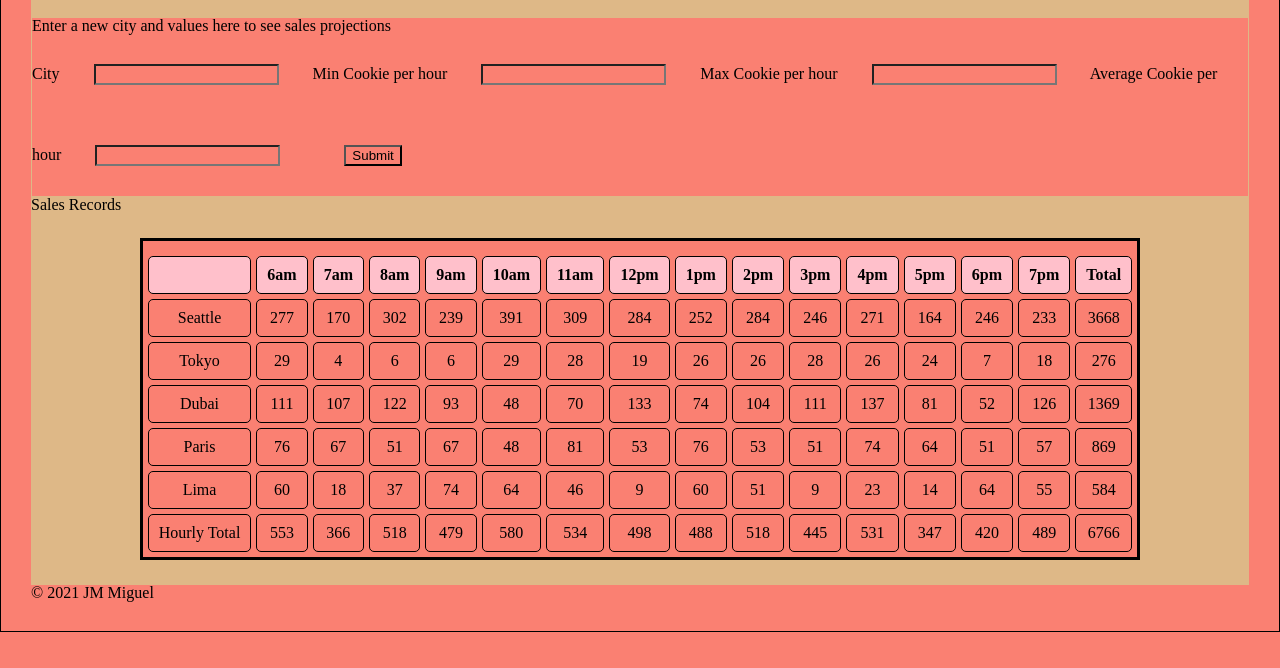
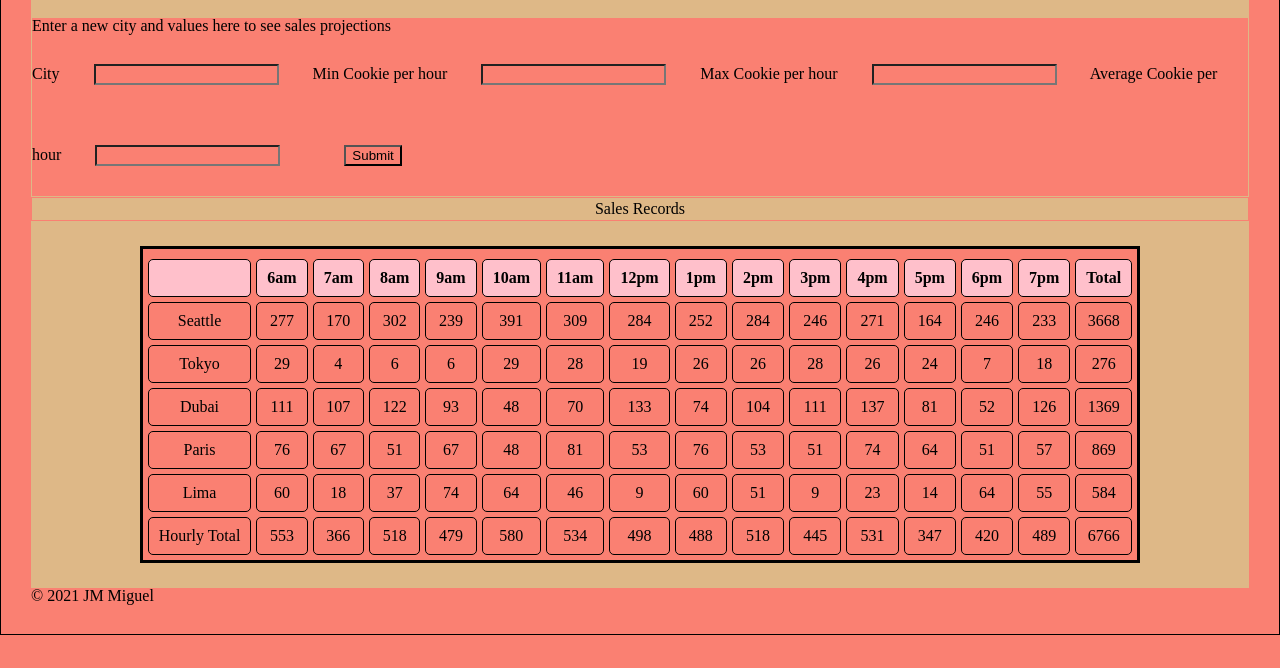
Before and after one commit to jamiguel23/cookie-stand, a plain HTML site: page sales.html in a window 1280 px wide. Shown: the part 132-800 px from the top of the page. Drawn offline with Linux system fonts and the light colour scheme.

Commit message:
cleaned up white space, edited sales HTML, ready for submit

```diff
--- a/css/style.css
+++ b/css/style.css
@@ -30,7 +30,9 @@ th {
 
 h1, h2{
   text-align: center;
+  font-family: 'Times New Roman', Times, serif;
 }
+
 
 header {
   width: 50%;
@@ -51,8 +53,8 @@ body {
   min-height: 90px;
 }
 
-#locations{
-  border: 3px solid black;
+#locations, h2{
+  border: 1px solid salmon;
   background-color: burlywood;
   text-align: center;
   padding: 3px;
@@ -71,6 +73,7 @@ body {
   text-align: center;
   margin: 32px;
   margin-top: auto;
+  font-family: Arial, Helvetica, sans-serif;
 }
 
 #contact, #hours{
--- a/js/app.js
+++ b/js/app.js
@@ -1,10 +1,5 @@
 'use strict';
 
-
-// proof of life, rn my POL does not work in the live server extension but works when it is deployed ti GitHub
-console.log('hello');
-
-// created operation hours variable
 let hours = ['6am', '7am', '8am', '9am', '10am', '11am', '12pm', '1pm', '2pm', '3pm', '4pm', '5pm', '6pm', '7pm'];
 console.log(hours);
 let allStores = [];
@@ -14,11 +9,10 @@ let tfoot = document.getElementById('tfoot');
 const cookieTable = document.getElementById('cookie-table');
 console.log(cookieTable);
 
-const cookieForm = document.getElementById('form'); //get foothold to sales.HTML using id form
-console.log(cookieForm); //POL
+const cookieForm = document.getElementById('form');
+console.log(cookieForm);
 
-let newStore = [];
-//create constructor notation for all Stores
+
 function Store(name, min, max, avg) {
   this.name = name;
   this.min = min;
@@ -29,15 +23,15 @@ function Store(name, min, max, avg) {
   this.dailyTotal = 0;
   this.getRandomCust = function () {
 
-    return Math.floor(Math.random() * (this.max - this.min + 1) + this.min); //The maximum is inclusive and the minimum is inclusive
+    return Math.floor(Math.random() * (this.max - this.min + 1) + this.min);
   };
   this.getRandomCookPerHour = function () {
 
-    return Math.round(this.getRandomCust() * this.avg); // This should find a single average day
+    return Math.round(this.getRandomCust() * this.avg);
   };
   this.pushSoldArray = function () {
     for (let i = 0; i < hours.length; i++) {
-      this.avgCookSoldEachArray.push(this.getRandomCookPerHour()); //for loop to go the length of hours array to assign it a random daily average
+      this.avgCookSoldEachArray.push(this.getRandomCookPerHour());
     }
   };
   this.totalCookSales = function () {
@@ -51,7 +45,6 @@ function Store(name, min, max, avg) {
 }
 
 
-
 Store.prototype.render = function () {
   this.totalCookSales();
   let tr = document.createElement('tr');
@@ -63,7 +56,6 @@ Store.prototype.render = function () {
     let td = document.createElement('td');
     td.textContent = this.avgCookSoldEachArray[i];
     tr.appendChild(td);
-    // this.hourTotals += this.avgCookSoldEachArray[i];
   }
   td = document.createElement('td');
   td.textContent = this.dailyTotal;
@@ -79,14 +71,12 @@ function opHours() {
   thead.appendChild(tr);
   let th = document.createElement('th');
   thead.appendChild(th);
-  // td.textContent = this.name;
-  // thead.appendChild(th);
 
   for (let i = 0; i < hours.length; i++) {
     th = document.createElement('th');
     th.textContent = hours[i];
     thead.appendChild(th);
-    // this.hourTotals += this.avgCookSoldEachArray[i];
+
   }
   th = document.createElement('th');
   th.textContent = 'Total';
@@ -95,15 +85,12 @@ function opHours() {
 }
 
 
-// WIP have not figuired out the total footer data.
 function footerTotal() {
   let tfoot = document.getElementById('tfoot');
   let tr = document.createElement('tr');
   let td = document.createElement('td');
   td.textContent = 'Hourly Total';
   tr.appendChild(td);
-  // td.textContent = this.name;
-  // thead.appendChild(th);
   let grandTotal = 0;
 
   for (let i = 0; i < hours.length; i++) {
@@ -124,14 +111,9 @@ function footerTotal() {
   tfoot.appendChild(tr);
 }
 
-// defining event handler
 function handleSubmit(event){
   event.preventDefault();
-  //event.target.<name>.value
-  console.log(event.target.name.value);
-  console.log(event.target.min.value);
-  console.log(event.target.max.value);
-  console.log(event.target.avg.value);
+
 
   let name = event.target.name.value;
   let min = +event.target.min.value;
@@ -139,16 +121,13 @@ function handleSubmit(event){
   let avg = +event.target.avg.value;
 
   tfoot.innerHTML = '';
-  newStore.push([name, min, max, avg]);
 
   new Store(name, min, max, avg);
   footerTotal();
 }
 
 
-
 opHours();
-
 
 new Store('Seattle', 23, 65, 6.3);
 new Store('Tokyo', 3, 24, 1.2);
@@ -158,7 +137,4 @@ new Store('Lima', 2, 16, 4.6);
 
 footerTotal();
 
-
-// added event listener
-
 cookieForm.addEventListener('submit', handleSubmit);
--- a/sales.html
+++ b/sales.html
@@ -35,10 +35,7 @@
             </fieldset>
           </form>
           <table id="cookie-table">
-            <thead id="theadName"> Sales Records
-              <tr>
-              </tr>
-            </thead>
+            <h2> Sales Records</h2>
             <tfoot id="tfoot"></tfoot>
           </table>
     <footer>
```
